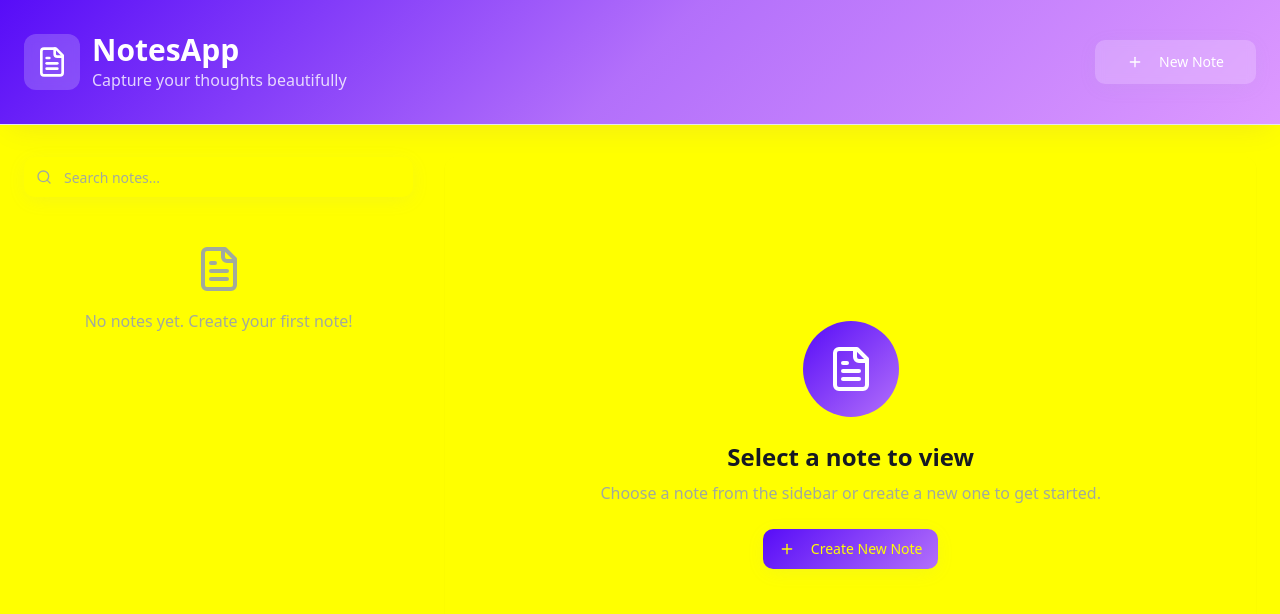
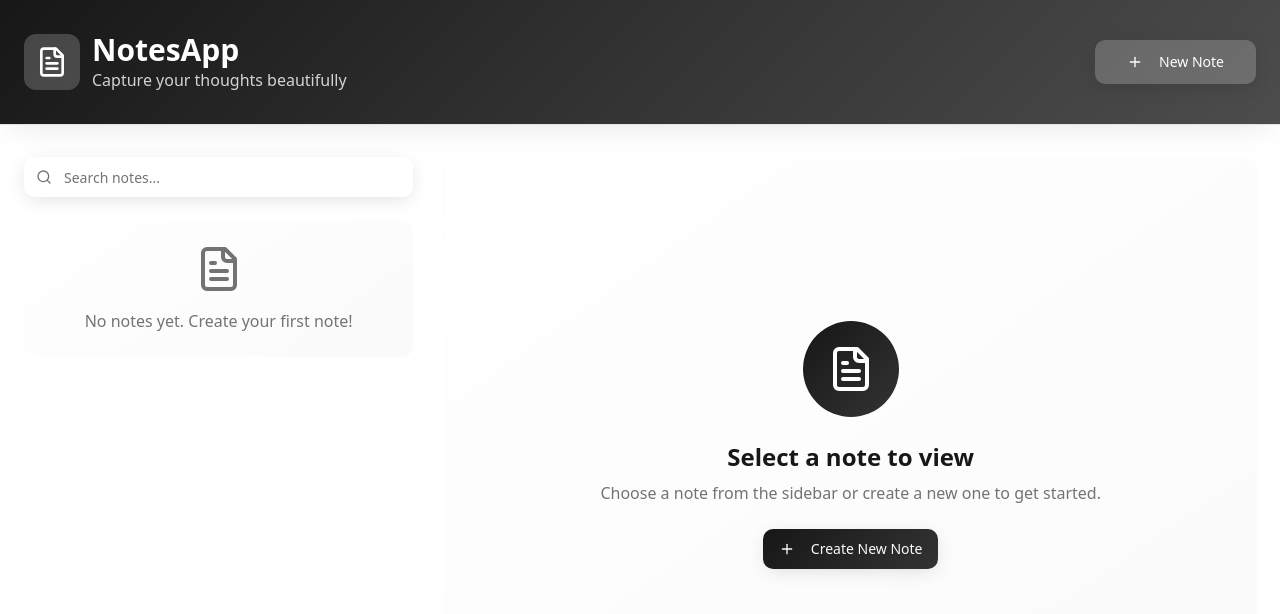
Before and after one commit to Sreenivasyadav374/note-craft-suite, a React (Vite) app: page / in a window 1280 px wide. Shown: the top 614 px of the page. Built offline with nearby package versions, Linux system fonts and the light colour scheme.

Commit message:
Change color theme to black and white
Update color theme to black and white in CSS and Tailwind configuration files.

```diff
--- a/src/index.css
+++ b/src/index.css
@@ -6,136 +6,130 @@
 
 @layer base {
   :root {
-    /* Base colors */
-    --background: 248 250 252;
-    --foreground: 226 23% 11%;
+    /* Base colors - Clean black and white */
+    --background: 0 0% 100%;
+    --foreground: 0 0% 9%;
 
     /* Card colors */
-    --card: 255 255 255;
-    --card-foreground: 226 23% 11%;
+    --card: 0 0% 100%;
+    --card-foreground: 0 0% 9%;
 
     /* Popover colors */
-    --popover: 255 255 255;
-    --popover-foreground: 226 23% 11%;
+    --popover: 0 0% 100%;
+    --popover-foreground: 0 0% 9%;
 
-    /* Primary - Purple gradient theme */
-    --primary: 259 94% 51%;
-    --primary-foreground: 255 255 255;
-    --primary-glow: 269 94% 71%;
+    /* Primary - Pure black */
+    --primary: 0 0% 9%;
+    --primary-foreground: 0 0% 98%;
+    --primary-glow: 0 0% 20%;
 
-    /* Secondary - Soft purple */
-    --secondary: 270 100% 98%;
-    --secondary-foreground: 259 94% 51%;
+    /* Secondary - Light gray */
+    --secondary: 0 0% 96%;
+    --secondary-foreground: 0 0% 9%;
 
     /* Muted colors */
-    --muted: 248 250 252;
-    --muted-foreground: 100 7% 64%;
+    --muted: 0 0% 96%;
+    --muted-foreground: 0 0% 45%;
 
     /* Accent colors */
-    --accent: 270 100% 98%;
-    --accent-foreground: 259 94% 51%;
+    --accent: 0 0% 96%;
+    --accent-foreground: 0 0% 9%;
 
     /* Destructive colors */
     --destructive: 0 84% 60%;
-    --destructive-foreground: 255 255 255;
+    --destructive-foreground: 0 0% 98%;
 
     /* Border and input */
-    --border: 220 13% 91%;
-    --input: 220 13% 91%;
-    --ring: 259 94% 51%;
+    --border: 0 0% 89%;
+    --input: 0 0% 89%;
+    --ring: 0 0% 9%;
 
     /* Design tokens */
     --radius: 0.75rem;
 
-    /* Gradients */
-    --gradient-primary: linear-gradient(135deg, hsl(var(--primary)), hsl(var(--primary-glow)));
-    --gradient-hero: linear-gradient(135deg, hsl(259 94% 51%), hsl(269 94% 71%), hsl(280 100% 80%));
-    --gradient-card: linear-gradient(145deg, hsl(255 255 255), hsl(248 250 252));
+    /* Gradients - Black and white gradients */
+    --gradient-primary: linear-gradient(135deg, hsl(0 0% 9%), hsl(0 0% 20%));
+    --gradient-hero: linear-gradient(135deg, hsl(0 0% 9%), hsl(0 0% 20%), hsl(0 0% 30%));
+    --gradient-card: linear-gradient(145deg, hsl(0 0% 100%), hsl(0 0% 98%));
 
     /* Shadows */
-    --shadow-elegant: 0 10px 30px -10px hsl(var(--primary) / 0.1);
-    --shadow-glow: 0 0 40px hsl(var(--primary-glow) / 0.15);
-    --shadow-card: 0 4px 20px -4px hsl(220 13% 69% / 0.15);
+    --shadow-elegant: 0 10px 30px -10px hsl(0 0% 0% / 0.1);
+    --shadow-glow: 0 0 40px hsl(0 0% 0% / 0.15);
+    --shadow-card: 0 4px 20px -4px hsl(0 0% 0% / 0.15);
 
     /* Animations */
     --transition-smooth: all 0.3s cubic-bezier(0.4, 0, 0.2, 1);
     --transition-spring: all 0.4s cubic-bezier(0.34, 1.56, 0.64, 1);
 
+    /* Sidebar - Black and white theme */
     --sidebar-background: 0 0% 98%;
-
-    --sidebar-foreground: 240 5.3% 26.1%;
-
-    --sidebar-primary: 240 5.9% 10%;
-
+    --sidebar-foreground: 0 0% 9%;
+    --sidebar-primary: 0 0% 9%;
     --sidebar-primary-foreground: 0 0% 98%;
-
-    --sidebar-accent: 240 4.8% 95.9%;
-
-    --sidebar-accent-foreground: 240 5.9% 10%;
-
-    --sidebar-border: 220 13% 91%;
-
-    --sidebar-ring: 217.2 91.2% 59.8%;
+    --sidebar-accent: 0 0% 96%;
+    --sidebar-accent-foreground: 0 0% 9%;
+    --sidebar-border: 0 0% 89%;
+    --sidebar-ring: 0 0% 9%;
   }
 
   .dark {
-    /* Base colors */
-    --background: 226 23% 11%;
-    --foreground: 248 250 252;
+    /* Base colors - Pure black and white for dark mode */
+    --background: 0 0% 6%;
+    --foreground: 0 0% 98%;
 
     /* Card colors */
-    --card: 235 26% 15%;
-    --card-foreground: 248 250 252;
+    --card: 0 0% 9%;
+    --card-foreground: 0 0% 98%;
 
     /* Popover colors */
-    --popover: 235 26% 15%;
-    --popover-foreground: 248 250 252;
+    --popover: 0 0% 9%;
+    --popover-foreground: 0 0% 98%;
 
-    /* Primary - Bright purple for dark mode */
-    --primary: 269 94% 71%;
-    --primary-foreground: 226 23% 11%;
-    --primary-glow: 280 100% 80%;
+    /* Primary - Pure white for dark mode */
+    --primary: 0 0% 98%;
+    --primary-foreground: 0 0% 9%;
+    --primary-glow: 0 0% 80%;
 
     /* Secondary */
-    --secondary: 235 26% 15%;
-    --secondary-foreground: 269 94% 71%;
+    --secondary: 0 0% 14%;
+    --secondary-foreground: 0 0% 98%;
 
     /* Muted colors */
-    --muted: 235 26% 15%;
-    --muted-foreground: 100 7% 64%;
+    --muted: 0 0% 14%;
+    --muted-foreground: 0 0% 65%;
 
     /* Accent colors */
-    --accent: 235 26% 15%;
-    --accent-foreground: 269 94% 71%;
+    --accent: 0 0% 14%;
+    --accent-foreground: 0 0% 98%;
 
     /* Destructive colors */
     --destructive: 0 84% 60%;
-    --destructive-foreground: 248 250 252;
+    --destructive-foreground: 0 0% 98%;
 
     /* Border and input */
-    --border: 235 26% 25%;
-    --input: 235 26% 25%;
-    --ring: 269 94% 71%;
+    --border: 0 0% 20%;
+    --input: 0 0% 20%;
+    --ring: 0 0% 98%;
 
-    /* Gradients for dark mode */
-    --gradient-primary: linear-gradient(135deg, hsl(var(--primary)), hsl(var(--primary-glow)));
-    --gradient-hero: linear-gradient(135deg, hsl(269 94% 71%), hsl(280 100% 80%), hsl(290 100% 85%));
-    --gradient-card: linear-gradient(145deg, hsl(235 26% 15%), hsl(226 23% 11%));
+    /* Gradients for dark mode - Black and white */
+    --gradient-primary: linear-gradient(135deg, hsl(0 0% 98%), hsl(0 0% 80%));
+    --gradient-hero: linear-gradient(135deg, hsl(0 0% 98%), hsl(0 0% 80%), hsl(0 0% 60%));
+    --gradient-card: linear-gradient(145deg, hsl(0 0% 9%), hsl(0 0% 6%));
 
     /* Dark mode shadows */
-    --shadow-elegant: 0 10px 30px -10px hsl(0 0% 0% / 0.3);
-    --shadow-glow: 0 0 40px hsl(var(--primary-glow) / 0.2);
-    --shadow-card: 0 4px 20px -4px hsl(0 0% 0% / 0.25);
+    --shadow-elegant: 0 10px 30px -10px hsl(0 0% 0% / 0.5);
+    --shadow-glow: 0 0 40px hsl(0 0% 100% / 0.1);
+    --shadow-card: 0 4px 20px -4px hsl(0 0% 0% / 0.4);
 
     /* Sidebar */
-    --sidebar-background: 226 23% 11%;
-    --sidebar-foreground: 248 250 252;
-    --sidebar-primary: 269 94% 71%;
-    --sidebar-primary-foreground: 226 23% 11%;
-    --sidebar-accent: 235 26% 15%;
-    --sidebar-accent-foreground: 248 250 252;
-    --sidebar-border: 235 26% 25%;
-    --sidebar-ring: 269 94% 71%;
+    --sidebar-background: 0 0% 6%;
+    --sidebar-foreground: 0 0% 98%;
+    --sidebar-primary: 0 0% 98%;
+    --sidebar-primary-foreground: 0 0% 9%;
+    --sidebar-accent: 0 0% 14%;
+    --sidebar-accent-foreground: 0 0% 98%;
+    --sidebar-border: 0 0% 20%;
+    --sidebar-ring: 0 0% 98%;
   }
 }
 
```
